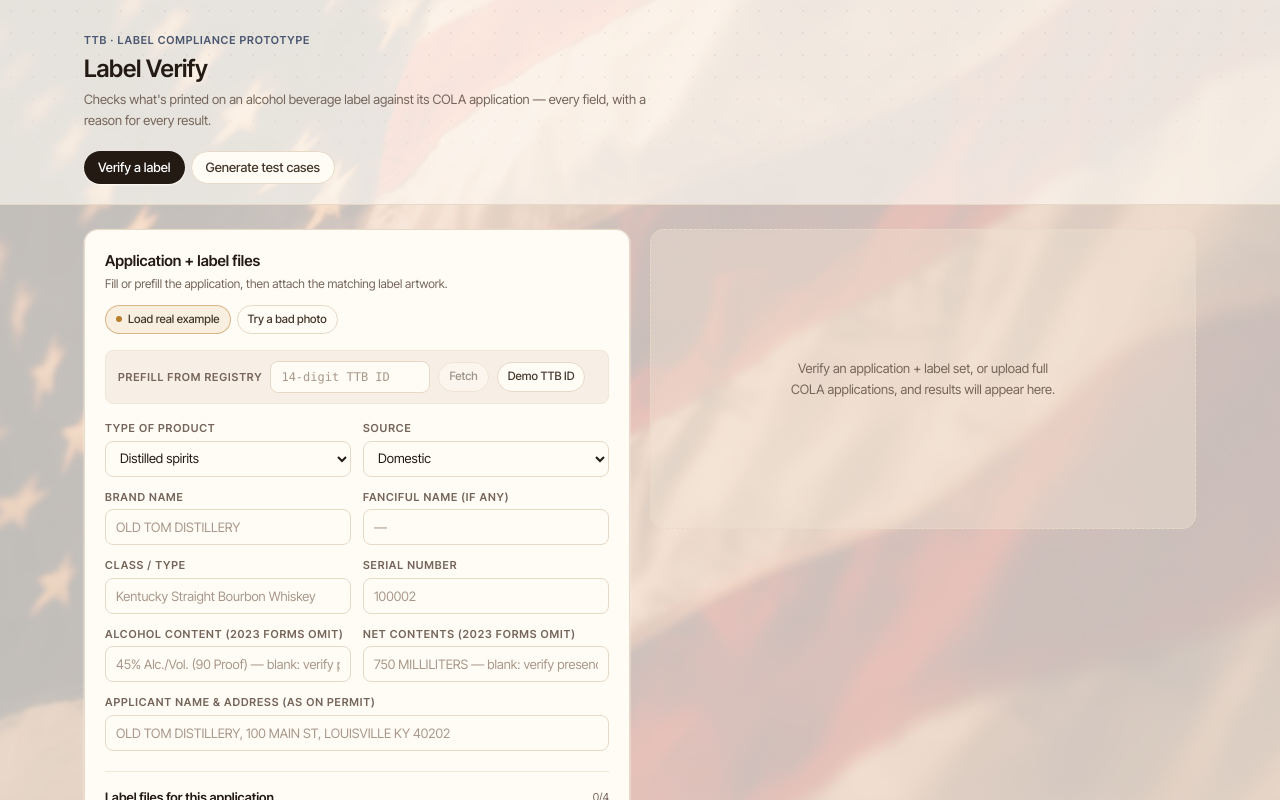
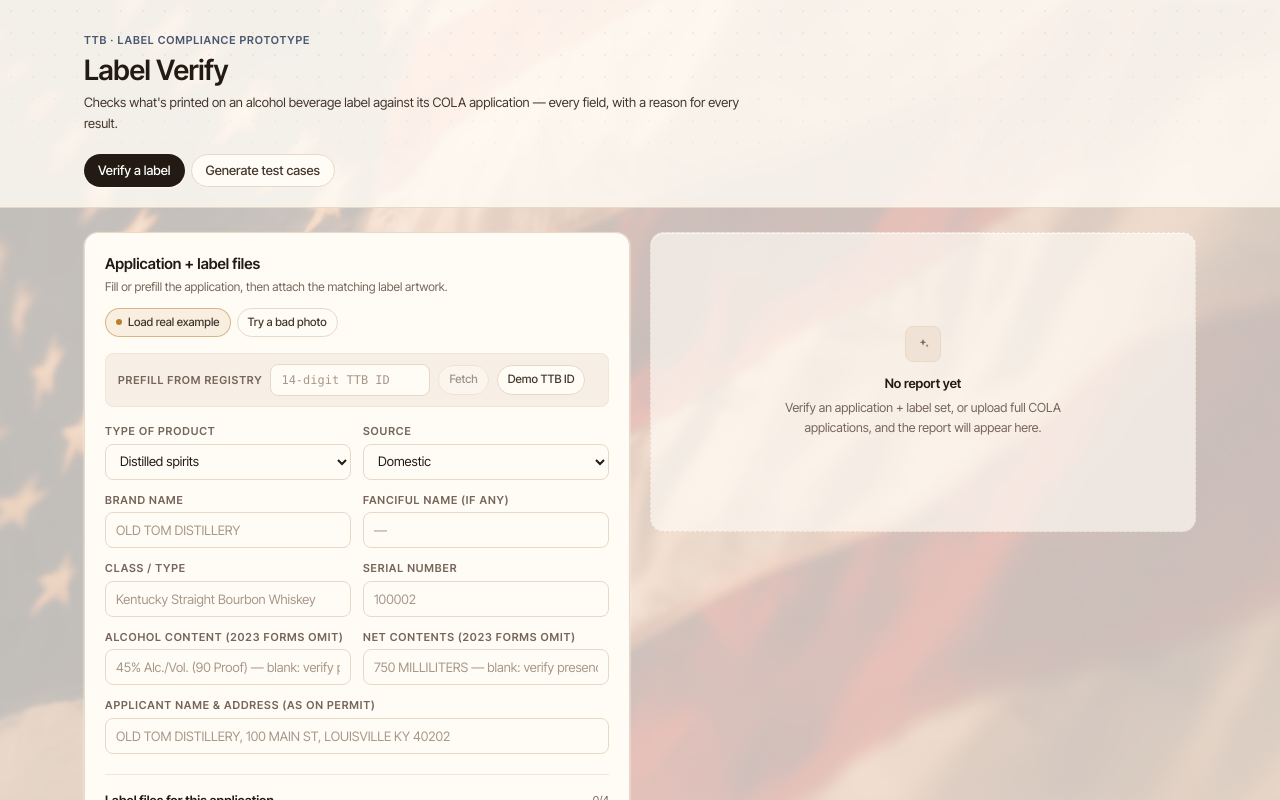
Before and after one commit to jaynyasg/TreasuryTakeHome, a Next.js app: page / in a window 1280 px wide. Shown: the top 800 px of the page. Built offline with nearby package versions, Linux system fonts and the light colour scheme.

Commit message:
style: polish label verify landing state

```diff
--- a/app/globals.css
+++ b/app/globals.css
@@ -20,7 +20,14 @@
     min-height: 100vh;
   }
   ::selection {
-    background: rgba(70, 83, 111, 0.2);
+    background: rgba(186, 132, 44, 0.26);
+    color: #1c1916;
+    text-shadow: none;
+  }
+  ::-moz-selection {
+    background: rgba(186, 132, 44, 0.26);
+    color: #1c1916;
+    text-shadow: none;
   }
 }
 
--- a/app/page.tsx
+++ b/app/page.tsx
@@ -17,14 +17,16 @@ export default function Home() {
 
   return (
     <div className="min-h-screen">
-      <header className="relative overflow-hidden border-b border-line bg-card/60">
+      <header className="relative overflow-hidden border-b border-line bg-card/80 backdrop-blur-[2px]">
         <div aria-hidden className="dot-grid absolute inset-0" />
         <div className="relative mx-auto max-w-6xl px-5 pb-5 pt-8">
           <div className="text-[11px] font-semibold uppercase tracking-[0.08em] text-accent">
             TTB · Label Compliance Prototype
           </div>
-          <h1 className="mt-1 text-2xl font-semibold tracking-tight">Label Verify</h1>
-          <p className="mt-1 max-w-xl text-[13px] leading-relaxed text-muted">
+          <h1 className="mt-1 text-[28px] font-semibold leading-tight tracking-tight text-ink">
+            Label Verify
+          </h1>
+          <p className="mt-1 max-w-2xl text-[13px] leading-relaxed text-ink-2">
             Checks what&apos;s printed on an alcohol beverage label against its COLA
             application — every field, with a reason for every result.
           </p>
--- a/components/VerifyView.tsx
+++ b/components/VerifyView.tsx
@@ -528,9 +528,15 @@ function BusyPanel({ step }: { step: number }) {
 
 function EmptyResults() {
   return (
-    <div className="flex min-h-[300px] items-center justify-center rounded-card border border-dashed border-line bg-surface/40 text-center">
-      <div className="max-w-[280px] text-[13px] leading-relaxed text-muted">
-        Verify an application + label set, or upload full COLA applications, and results will appear here.
+    <div className="flex min-h-[300px] items-center justify-center rounded-card border border-dashed border-line bg-card/65 px-6 text-center shadow-[inset_0_1px_0_rgba(255,255,255,0.55)]">
+      <div className="max-w-[320px]">
+        <div className="mx-auto mb-3 flex h-9 w-9 items-center justify-center rounded-lg border border-line bg-surface text-muted">
+          <Sparkles size={14} />
+        </div>
+        <div className="text-[13px] font-semibold text-ink">No report yet</div>
+        <p className="mt-1 text-[12.5px] leading-relaxed text-muted">
+          Verify an application + label set, or upload full COLA applications, and the report will appear here.
+        </p>
       </div>
     </div>
   );
```
